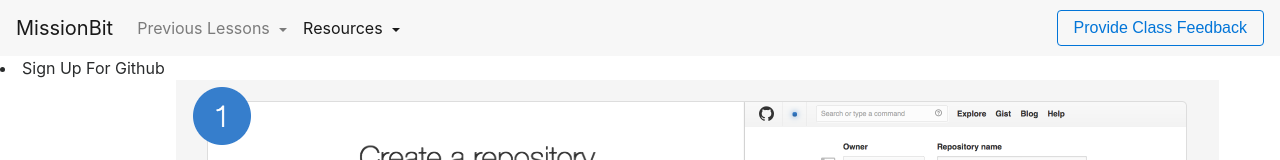
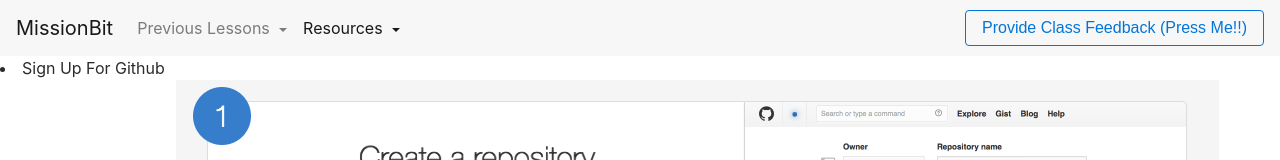
Before and after one commit to GiselaK/MBSpring17, a plain HTML site: page W1D1.html in a window 1280 px wide. Shown: the top 160 px of the page. Drawn offline with nearby package versions, Linux system fonts and the light colour scheme; a script that the page names is missing.

Commit message:
Updated class feedback button

```diff
--- a/navbar.html
+++ b/navbar.html
@@ -30,5 +30,5 @@
 
     </ul>
   </div>
-  <button type="button" class="btn btn-outline-primary navbar-text"><a href="https://docs.google.com/forms/d/e/1FAIpQLSdXCLWQfRTw7jykMAm2i0FbsBCzPZLSovhkqVVPdbNz4ZI75g/viewform"> Provide Class Feedback </a></button>
+  <button type="button" class="btn btn-outline-primary navbar-text"><a href="https://docs.google.com/forms/d/e/1FAIpQLSdXCLWQfRTw7jykMAm2i0FbsBCzPZLSovhkqVVPdbNz4ZI75g/viewform"> Provide Class Feedback (Press Me!!) </a></button>
 </nav>
```
